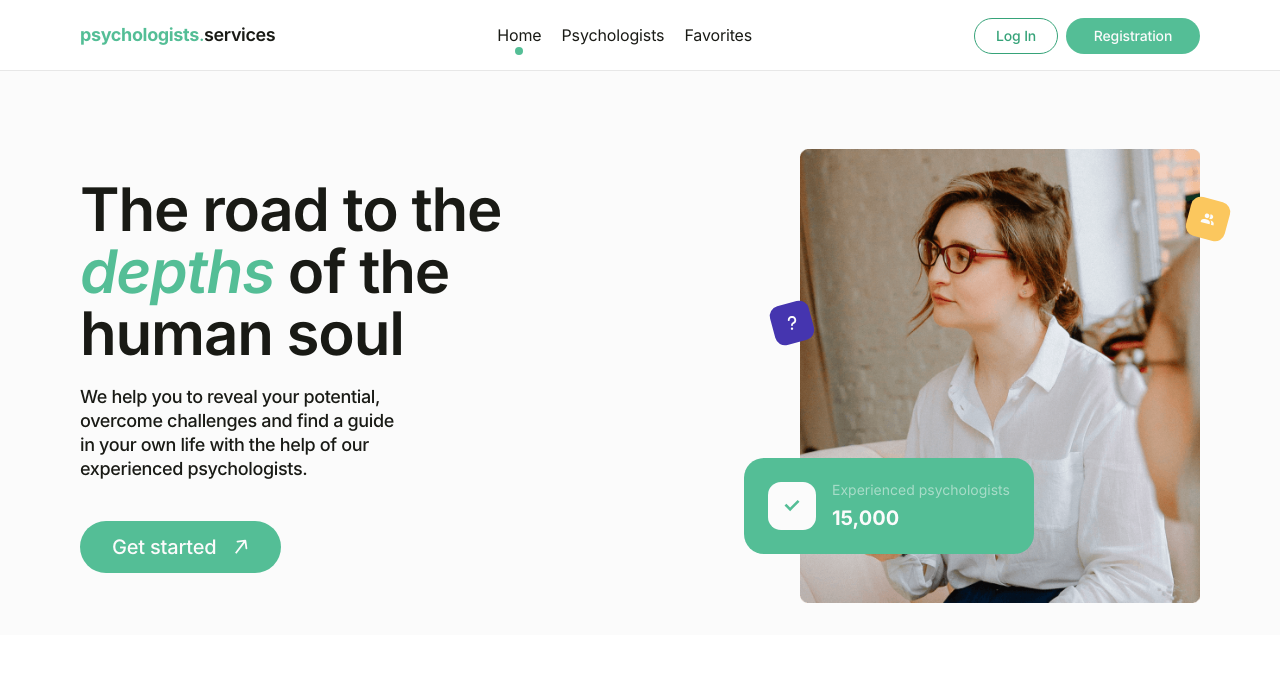
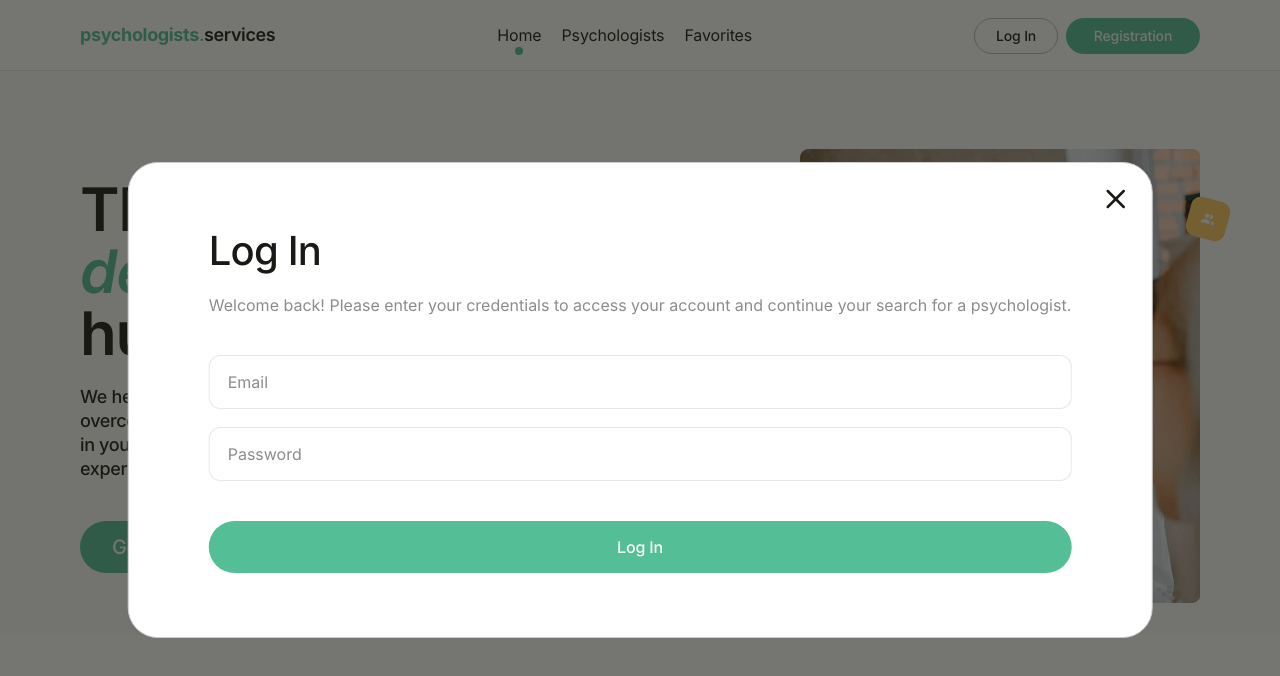
Before and after one commit to Oleksand-Kalinin/psychologists-services, a React (Vite) app: page / in a window 1280 px wide. Both pictures are taken after a click on the button "Log In". Shown: the top 676 px of the page. Built offline with nearby package versions, Linux system fonts and the light colour scheme.

Commit message:
add LogInForm

```diff
--- a/package.json
+++ b/package.json
@@ -15,6 +15,7 @@
     "modern-normalize": "^3.0.1",
     "react": "^18.3.1",
     "react-dom": "^18.3.1",
+    "react-hook-form": "^7.54.2",
     "react-modal": "^3.16.3",
     "react-redux": "^9.2.0",
     "react-router-dom": "^7.1.1",
--- a/src/components/LogInBtn/LogInBtn.jsx
+++ b/src/components/LogInBtn/LogInBtn.jsx
@@ -1,9 +1,27 @@
+import { useDispatch, useSelector } from "react-redux";
 import css from "./LogInBtn.module.css";
+import { selectModalType } from "../../redux/modals/selectors.js";
+import Modal from "../Modal/Modal.jsx";
+import LogInForm from "../LogInForm/LogInForm.jsx";
+import { openModal } from "../../redux/modals/slice.js";
 const LogInBtn = () => {
+  const dispatch = useDispatch();
+  const typeModal = useSelector(selectModalType);
+
+  const showLogInModal = () => dispatch(openModal("logInModal"));
+
   return (
-    <button type="button" className={css.logInBtn}>
-      Log In
-    </button>
+    <>
+      <button type="button" className={css.logInBtn} onClick={showLogInModal}>
+        Log In
+      </button>
+
+      {typeModal === "logInModal" && (
+        <Modal>
+          <LogInForm />
+        </Modal>
+      )}
+    </>
   );
 };
 
--- /dev/null
+++ b/src/components/LogInForm/LogInForm.jsx
@@ -0,0 +1,80 @@
+import { useForm } from "react-hook-form";
+import { useState } from "react";
+
+import Container from "../Container/Container.jsx";
+
+import sprite from "../../images/sprite.svg";
+import css from "./LogInForm.module.css";
+import clsx from "clsx";
+
+const LogInForm = () => {
+  const [isVisiblePassword, setIsVisiblePassword] = useState(false);
+  const [showEyeIcon, setShowEyeIcon] = useState(false);
+
+  const {
+    register,
+    handleSubmit,
+    watch,
+    formState: { errors },
+  } = useForm();
+
+  const toggleVisiblePassword = () => {
+    setIsVisiblePassword(!isVisiblePassword);
+  };
+
+  const toggleVisibleEyeIcon = () => {
+    setShowEyeIcon(watch("password").trim().length > 0);
+  };
+
+  return (
+    <Container className={css.container}>
+      <h2 className={css.title}>Log In</h2>
+      <p className={css.text}>
+        Welcome back! Please enter your credentials to access your account and
+        continue your search for a psychologist.
+      </p>
+      <form onSubmit={handleSubmit((data) => console.log(data))}>
+        <div className={clsx(css.wrapperInput, css.wrapperInputEmail)}>
+          <input
+            className={css.input}
+            placeholder="Email"
+            {...register("email")}
+          />
+          <span className={css.error}>{errors.email?.message}</span>
+        </div>
+
+        <div className={clsx(css.wrapperInput, css.wrapperInputPassword)}>
+          <input
+            className={clsx(css.input, css.inputPassword)}
+            type={isVisiblePassword ? "text" : "password"}
+            placeholder="Password"
+            {...register("password", { onChange: toggleVisibleEyeIcon })}
+          />
+          <button
+            className={css.buttonEye}
+            type="button"
+            onClick={toggleVisiblePassword}
+          >
+            {showEyeIcon && !isVisiblePassword && (
+              <svg className={css.eyeIcon}>
+                <use href={`${sprite}#eye-icon`}></use>
+              </svg>
+            )}
+            {showEyeIcon && isVisiblePassword && (
+              <svg className={css.eyeIcon}>
+                <use href={`${sprite}#eye-off-icon`}></use>
+              </svg>
+            )}
+          </button>
+          <span className={css.error}>{errors.password?.message}</span>
+        </div>
+
+        <button className={css.button} type="submit">
+          Log In
+        </button>
+      </form>
+    </Container>
+  );
+};
+
+export default LogInForm;
--- /dev/null
+++ b/src/components/LogInForm/LogInForm.module.css
@@ -0,0 +1,110 @@
+.container {
+    padding-top: 64px;
+    padding-bottom: 64px;
+}
+
+.title {
+    font-weight: 500;
+    font-size: 40px;
+    line-height: 1.2;
+    letter-spacing: -0.02em;
+    color: var(--color-text);
+    margin-bottom: 20px;
+}
+
+.text {
+    font-size: 16px;
+    line-height: 1.25;
+    color: var(--color-text-invisible-05);
+    margin-bottom: 40px;
+}
+
+.wrapperInput {
+    position: relative;
+}
+
+.wrapperInputEmail {
+    margin-bottom: 18px;
+}
+
+.wrapperInputPassword {
+    margin-bottom: 40px;
+}
+
+.input {
+    width: 100%;
+    border: 1px solid var(--color-text-header-line);
+    border-radius: 12px;
+    padding: 16px 18px;
+
+    font-size: 16px;
+    line-height: 1.25;
+    color: var(--color-text);
+}
+
+.input::placeholder {
+    color: var(--color-text-invisible-05);
+}
+
+.inputPassword {
+    padding-right: 52px;
+}
+
+.input:focus {
+    outline-color: var(--color-text);
+}
+
+.buttonEye {
+    padding: 0;
+    border: none;
+    background-color: transparent;
+    position: absolute;
+    top: 50%;
+    transform: translateY(-50%);
+    right: 18px;
+    width: 24px;
+    height: 24px;
+
+    display: flex;
+    justify-content: center;
+    align-items: center;
+}
+
+.eyeIcon {
+    width: 100%;
+    height: 100%;
+    fill: none;
+    stroke: var(--color-text);
+}
+
+.error {
+    position: absolute;
+    top: calc(100% + 4px);
+    right: 0;
+
+    font-size: 10px;
+    line-height: 1.29;
+    letter-spacing: -0.01em;
+    color: var(--seventh-color);
+}
+
+.button {
+    width: 100%;
+    border: none;
+    border-radius: 30px;
+    padding: 16px;
+
+    font-weight: 500;
+    font-size: 16px;
+    line-height: 1.25;
+    letter-spacing: -0.01em;
+    color: var(--background-color-home);
+
+    background-color: var(--main-color);
+    transition: background-color 250ms linear;
+}
+
+.button:hover,
+.button:focus {
+    background-color: var(--fourth-color);
+}
--- a/src/components/Modal/Modal.jsx
+++ b/src/components/Modal/Modal.jsx
@@ -36,6 +36,7 @@ function Modal({ children }) {
     marginRight: "-50%",
     padding: "0",
     transform: "translate(-50%, -50%)",
+    borderRadius: "30px",
   };
 
   const customStyles = {
@@ -44,7 +45,7 @@ function Modal({ children }) {
         ? modalNavigationStyleContent
         : defaultStyleContent,
     overlay: {
-      backgroundColor: "rgba(0, 0, 0, 0.7)",
+      backgroundColor: "rgba(25, 26, 21, 0.6)",
     },
   };
 
--- a/src/components/Modal/Modal.module.css
+++ b/src/components/Modal/Modal.module.css
@@ -1,7 +1,7 @@
 .closeBtn {
     position: absolute;
-    top: 28px;
-    right: 28px;
+    top: 20px;
+    right: 20px;
     width: 32px;
     height: 32px;
     padding: 0;
--- a/src/index.css
+++ b/src/index.css
@@ -3,6 +3,7 @@
 
 :root {
   --color-text: #191a15;
+  --color-text-invisible-05: rgba(25, 26, 21, 0.5);
   --color-text-inactive: rgba(25, 26, 21, 0.3);
   --color-text-header-line: rgba(25, 26, 21, 0.1);
   --main-color: #54be96;
```
Also changed, not shown: 1 other file (tests, documents, lock files or other folders).
